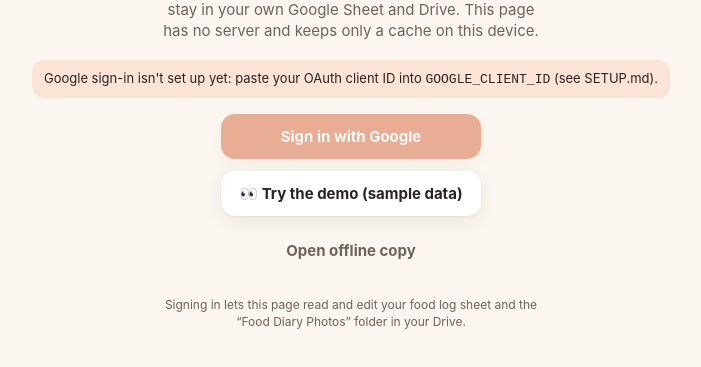
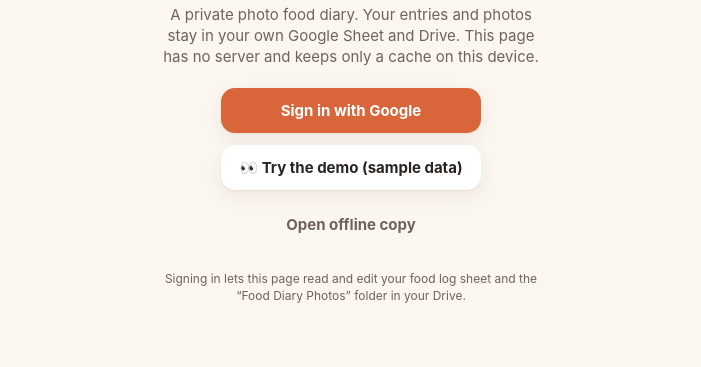
Before and after one commit to gt3c02/food-diary, a plain HTML site: page index.html in a window 1280 px wide. Shown: the part 277-644 px from the top of the page, without its empty margins (289-990 px from the left). Drawn offline with Linux system fonts and the light colour scheme.

Commit message:
Set Google OAuth client ID
Co-authored-by: gt3c02 <gt3c02@users.noreply.github.com>

```diff
--- a/index.html
+++ b/index.html
@@ -204,7 +204,7 @@ table.tv td:first-child,table.tv th:first-child{text-align:left}
 /* ================= CONFIG — the only value to edit (see SETUP.md) =================
    GOOGLE_CLIENT_ID is a public OAuth client ID, not a secret. No API keys or tokens live in this file.
    Your spreadsheet and photo-folder IDs are discovered after sign-in and kept only in this browser's localStorage. */
-const GOOGLE_CLIENT_ID = 'YOUR_CLIENT_ID.apps.googleusercontent.com';
+const GOOGLE_CLIENT_ID = '941128245277-h2mc6ae7cpe0ese9s7j3cgpsgmnt996b.apps.googleusercontent.com';
 </script>
 
 <script id="core">
```
Also changed, not shown: 1 other file.
